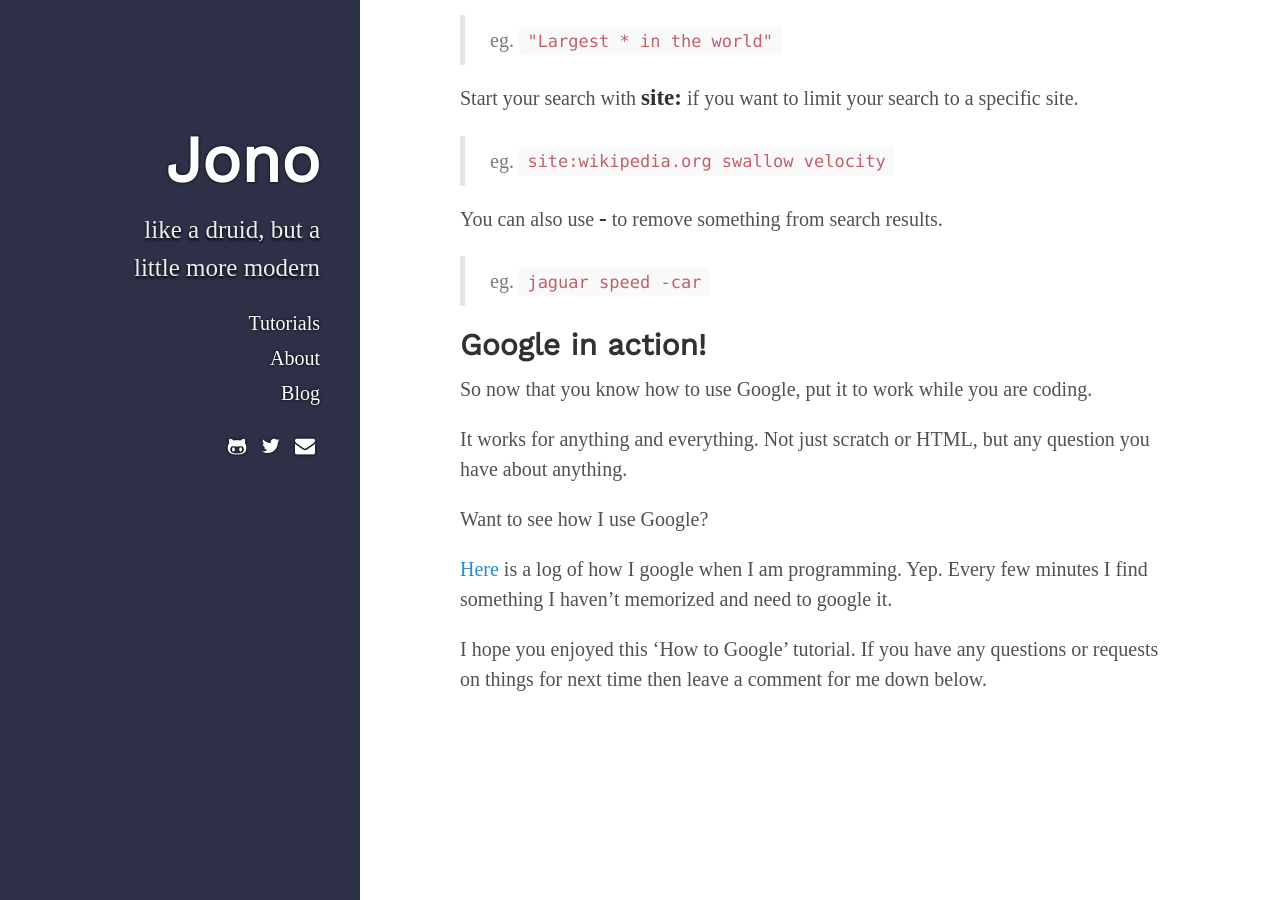
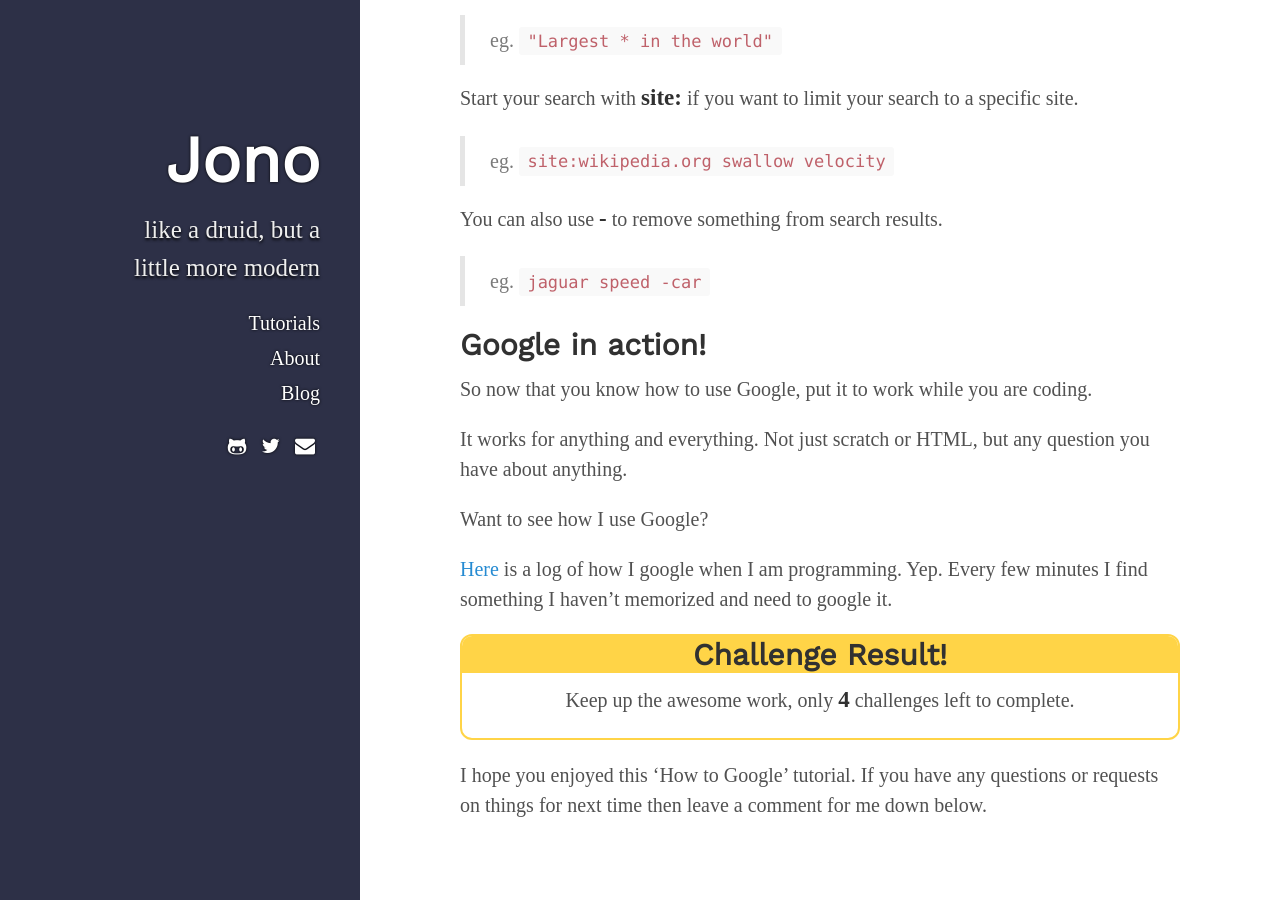
Before and after one commit to foopod/blog-2.0, a Jekyll site: the page built from _tutorials/how-to-gooogle.md, in a window 1280 px wide and 900 px high, scrolled down 3461 px. Built offline with Jekyll 4.4.1, drawn with Linux system fonts in a browser that asks for light colours; nearby versions of some CDN libraries; some web fonts are replaced; comment, search, counter and statistics services are not loaded.

Commit message:
added success scenario

```diff
--- a/_tutorials/how-to-gooogle.md
+++ b/_tutorials/how-to-gooogle.md
@@ -50,6 +50,7 @@
 <p class="challengeEntry" id="jsTestOneContainer"><input type="text" id="jsTestOne" placeholder="Put code here..."><button type="button" onclick="jsTestOne()">Submit</button></p>
 <p style="text-align:right;"><a href="http://google.com/search?q=javascript+alert" target="_blank">Need some help?</a></p>
 <script>
+var challengesRemaining = 4;
 function jsTestOne(){
     if(document.getElementById("jsTestOneError")){
         document.getElementById("jsTestOneError").remove();
@@ -57,7 +58,8 @@
     var input = document.getElementById("jsTestOne").value.toLowerCase();
     if(input.includes("alert")){
         alert("");
-        document.getElementById("jsTestOneContainer").innerHTML = '<p class="correct">Correct!</p>'
+        document.getElementById("jsTestOneContainer").innerHTML = '<p class="correct">Correct!</p>';
+        updateSummary();
     } else {
         document.getElementById("jsTestOneContainer").insertAdjacentHTML( 'beforeend', '<p class="incorrect" id="jsTestOneError">Nope try again!</p>' );
     }
@@ -202,4 +207,25 @@
 <a href="https://docs.google.com/document/d/1L6JDnchdb53lg15haj1gbhHnNLlATVOzRVO3AjgQ_eo/edit?usp=sharing" target="_blank">
 Here</a> is a log of how I google when I am programming. Yep. Every few minutes I find something I haven't memorized and need to google it.
 
+<div class="challengeContainer" markdown="1">
+{:.challengeTitle}
+## Challenge Result!
+<div class="challengeContent" markdown="1">
+<p id="jsChallengSummary" class="challengeEntry">Keep up the awesome work, only <strong>4</strong> challenges left to complete.</p>
+<script>
+function updateSummary(){
+    challengesRemaining--;
+    if(challengesRemaining > 0){
+        document.getElementById("jsChallengSummary").innerHTML = "Keep up the awesome work, only <strong>"+ challengesRemaining + "</strong> challenges left to complete.";
+    }else {
+        document.getElementById("jsChallengSummary").innerHTML = "Great job! You completed all of the challenges!";
+        document.getElementById("jsChallengSummary").insertAdjacentHTML('beforeend', '<img src="http://rs1193.pbsrc.com/albums/aa355/ohhburn/GIF/tumblr_lak7t1GNsW1qagh5k.gif~c200"/>');
+    }
+}
+
+</script>
+</div>
+
+</div>
+
 I hope you enjoyed this 'How to Google' tutorial. If you have any questions or requests on things for next time then leave a comment for me down below.
```
Also changed, not shown: other parts of _tutorials/how-to-gooogle.md (+3 -0 lines).
